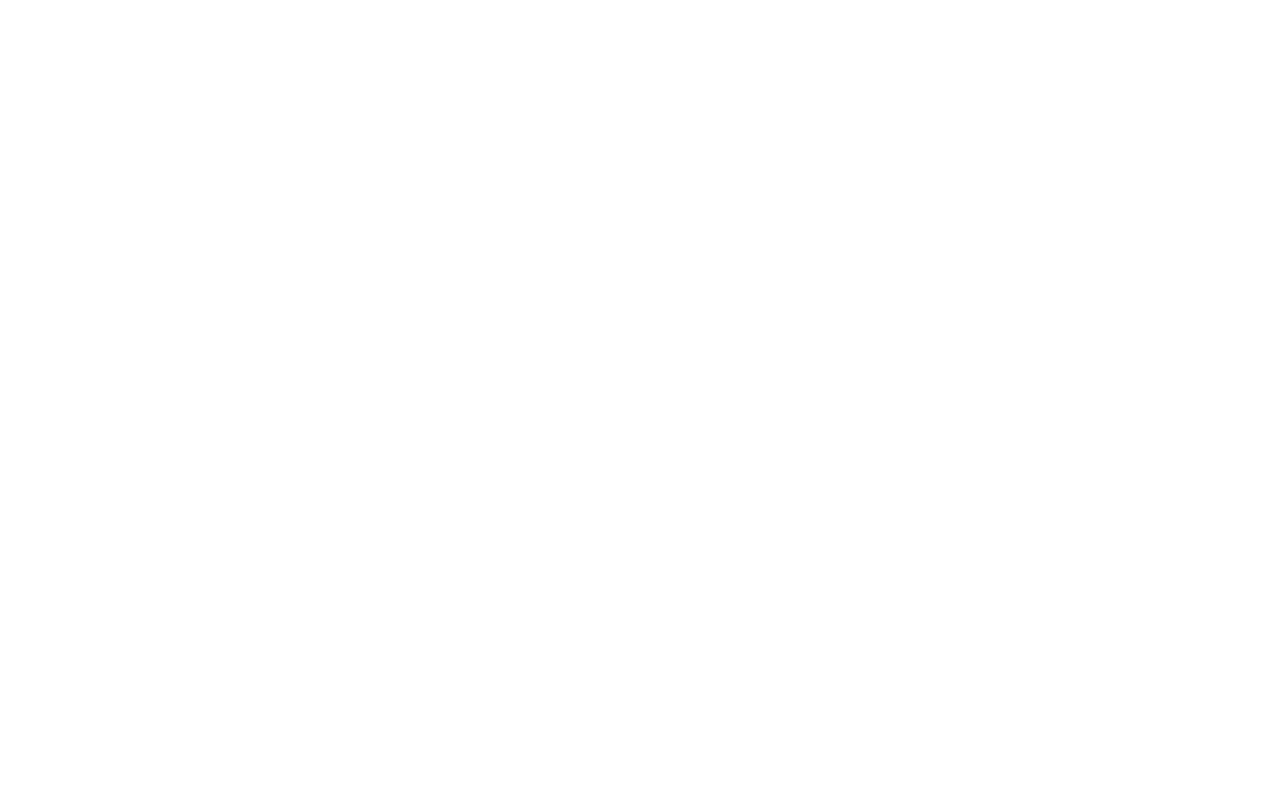
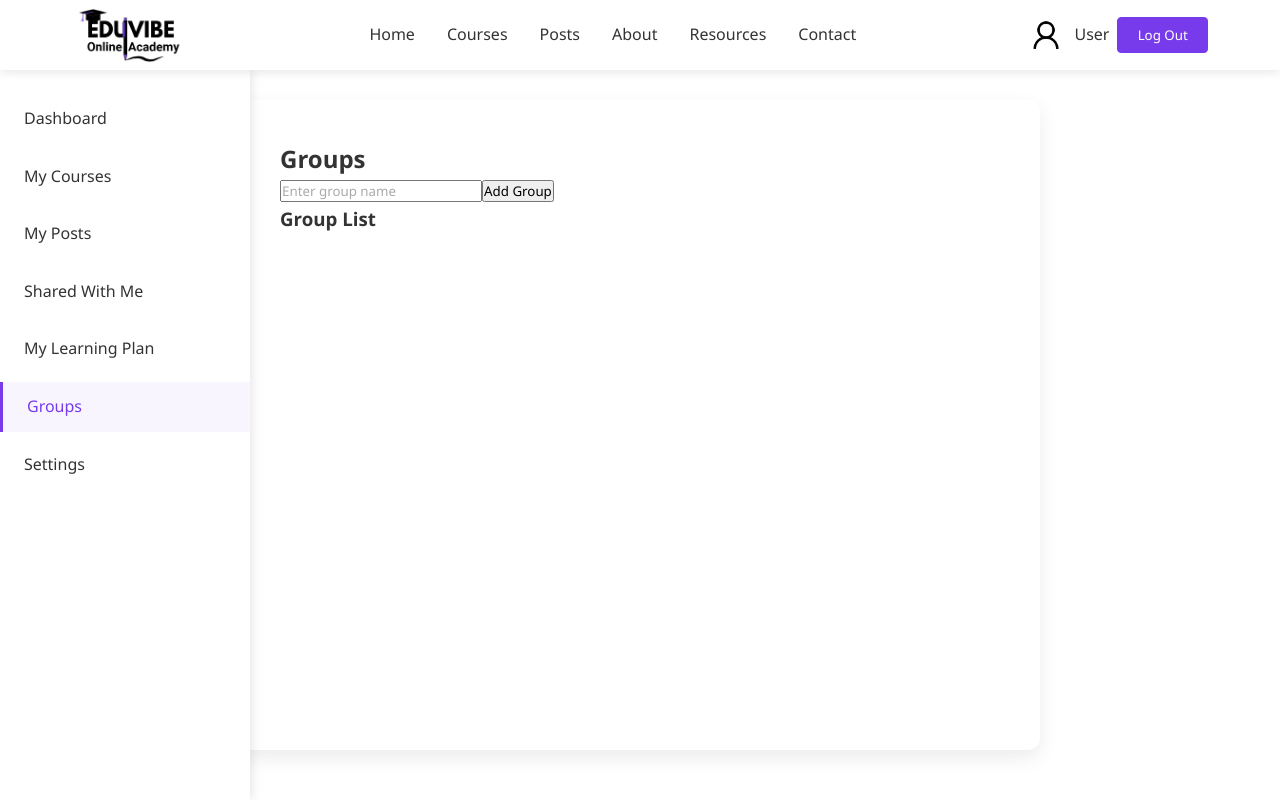
Before and after one commit to anupamamaheepala/EduVibeApp, a React (Create React App) app in the folder frontend/: page /dashboard/Groups in a window 1280 px wide. Built offline with nearby package versions, Linux system fonts and the light colour scheme.

Commit message:
add group files

```diff
--- /dev/null
+++ b/frontend/src/pages/user/Groups.jsx
@@ -0,0 +1,50 @@
+import React, { useState } from 'react';
+
+const Groups = () => {
+    // State to store groups
+    const [groups, setGroups] = useState([]);
+    const [groupName, setGroupName] = useState('');
+
+    // Function to handle group name input change
+    const handleGroupNameChange = (e) => {
+        setGroupName(e.target.value);
+    };
+
+    // Function to add a new group
+    const handleAddGroup = () => {
+        if (groupName.trim() !== '') {
+            setGroups([...groups, groupName]);
+            setGroupName('');
+        }
+    };
+
+    // Function to handle deletion of a group
+    const handleDeleteGroup = (groupToDelete) => {
+        setGroups(groups.filter(group => group !== groupToDelete));
+    };
+
+    return (
+        <div>
+            <h2>Groups</h2>
+            <input
+                type="text"
+                value={groupName}
+                onChange={handleGroupNameChange}
+                placeholder="Enter group name"
+            />
+            <button onClick={handleAddGroup}>Add Group</button>
+
+            <h3>Group List</h3>
+            <ul>
+                {groups.map((group, index) => (
+                    <li key={index}>
+                        {group}
+                        <button onClick={() => handleDeleteGroup(group)}>Delete</button>
+                    </li>
+                ))}
+            </ul>
+        </div>
+    );
+};
+
+export default Groups;
--- a/frontend/src/pages/user/UserRoutes.jsx
+++ b/frontend/src/pages/user/UserRoutes.jsx
@@ -6,7 +6,7 @@
 import MyPosts from '../posts/UserPosts'
 import SharedWithMe from '../posts/SharedPosts';
 // import LearningPlan from './LearningPlan';
-// import Groups from './Groups';
+import Groups from './Groups';
 // import Settings from './Settings';
 
 const UserRoutes = () => {
@@ -18,8 +18,8 @@
         <Route path="mycourses" element={<MyCourses />} />
         <Route path="MyPosts" element={<MyPosts />} />
         <Route path="SharedWithMe" element={<SharedWithMe />} />
+        <Route path="Groups" element={<Groups />} />
         {/* <Route path="learning-plan" element={<LearningPlan />} />
-        <Route path="groups" element={<Groups />} />
         <Route path="settings" element={<Settings />} /> */}
       </Route>
     </Routes>
```
